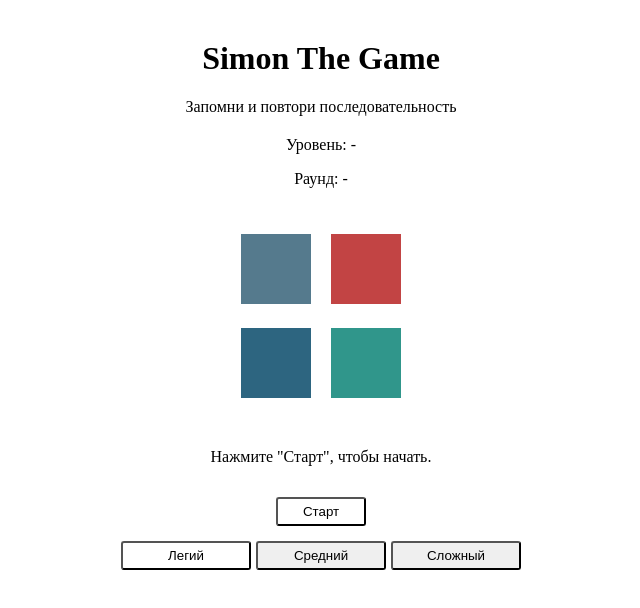
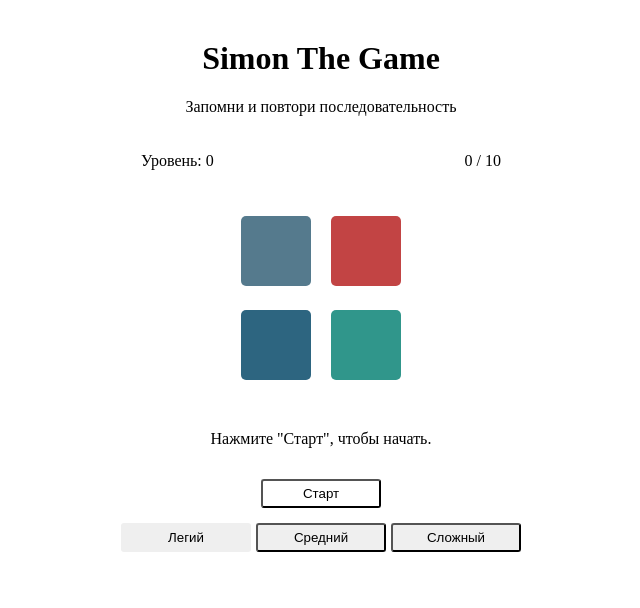
Before and after one commit to Albina25/simon-the-game, a Vue app: page / in a window 1280 px wide. Shown: the top 608 px of the page, without its empty margins (319-959 px from the left). Built offline with nearby package versions, Linux system fonts and the light colour scheme; the HTML template or start-up script is replaced by a standard one.

Commit message:
refactor: change styles

```diff
--- a/src/App.vue
+++ b/src/App.vue
@@ -1,7 +1,9 @@
 <template>
   <div class="app">
-    <h1 class="title">Simon The Game</h1>
-    <p>Запомни и повтори последовательность</p>
+    <div class="game_wrapper">
+      <h1 class="game_title">Simon The Game</h1>
+      <p class="game_direction">Запомни и повтори последовательность</p>
+    </div>
 
     <playing-field></playing-field>
   </div>
@@ -22,8 +24,13 @@ export default {
 .app {
   margin-top: 40px;
   text-align: center;
-  .title {
+
+  .game_wrapper {
     color: var(--black-light);
+  }
+
+  .game_wrapper {
+    background-color: var(--green);
   }
 }
 </style>
--- a/src/assets/scss/variables.scss
+++ b/src/assets/scss/variables.scss
@@ -1,5 +1,5 @@
 * {
-  --green: #06C270;
+  --green: #008B8B;
   --blue: #6203fc;
   --red: #fc034e;
   --yellow: #fcd303;
--- a/src/components/PlayingField.vue
+++ b/src/components/PlayingField.vue
@@ -3,8 +3,12 @@
     <audio src="../assets/sound/beep.mp3" id="audio-beep"></audio>
     <audio src="../assets/sound/lost.mp3" id="audio-lost"></audio>
     <audio src="../assets/sound/simon.mp3" id="audio-simon"></audio>
-    <p>Уровень: {{ formattedLevel }}</p>
-    <p>Раунд: {{ formattedRound }}</p>
+
+    <div class="stage_wrapper">
+      <p>Уровень: {{ level }}</p>
+      <p>{{ round }} / 10</p>
+    </div>
+
     <div class="field" v-if="cells.length > 0">
       <div v-for="(n, index) in fieldSize" :key="`fieldSize-${index}`">
         <div v-for="(cell, i) of cells[index]" :key="`cell-${i}`">
@@ -97,12 +101,12 @@ export default {
     this.createPlayingField();
   },
   computed: {
-    formattedLevel() {
+    /*formattedLevel() {
       return this.level ? this.level : "-";
-    },
-    formattedRound() {
-      return this.round ? this.round : "-";
-    },
+    },*/
+    // formattedRound() {
+    //   return this.round ? this.round : "-";
+    // },
     numberOfCells() {
       return this.fieldSize ? Math.pow(this.fieldSize, 2) : 4;
     },
@@ -285,6 +289,17 @@ export default {
   margin: 20px auto;
 }
 
+.stage_wrapper {
+  display: flex;
+  flex-flow: row;
+  margin: auto auto;
+  width: 360px;
+  padding: 0 10px;
+  justify-content: space-between;
+  color: var(--gray-20white);
+  //border: 1px solid lightgray;
+}
+
 .btn {
   border-radius: 3px;
   padding: 5px 25px;
@@ -292,6 +307,7 @@ export default {
 
 .btn-start {
   margin: 15px;
+  padding: 5px 40px;
   color: var(--white);
   background-color: var(--green);
   &_disabled {
@@ -313,7 +329,7 @@ export default {
   min-width: 130px;
 
   &--active {
-    background-color: var(--green);
+    border: 2px solid var(--green);
   }
 }
 
@@ -324,25 +340,17 @@ export default {
   display: inline-block;
   cursor: pointer;
   transition: 0.2s;
-
-  &_red {
-    background-color: var(--red);
-  }
-  &_green {
-    background-color: var(--green);
-  }
-  &_yellow {
-    background-color: var(--yellow);
-  }
-  &_blue {
-    background-color: var(--blue);
-  }
+  border-radius: 5px;
 }
 
 .field-cell-active {
   animation-duration: 0.1s;
   animation-fill-mode: backwards;
   animation-name: pulse;
+}
+
+.action {
+  color: var(--black-light);
 }
 
 @keyframes pulse {
```
